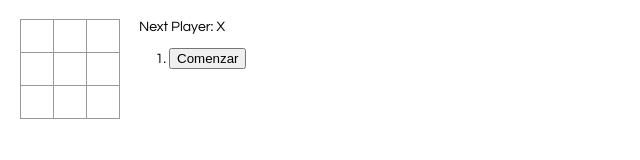
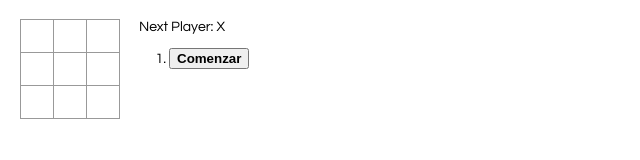
Before and after one commit to jaeirasnieto/TicTacToc, a React app in the folder my-app/: page / in a window 1280 px wide. Shown: the full height of the page, 0-640 px from the left. Built offline with nearby package versions, Linux system fonts and the light colour scheme.

Commit message:
Resaltar en negrita en punto en el historico en el que estamos

```diff
--- a/my-app/src/index.css
+++ b/my-app/src/index.css
@@ -48,3 +48,7 @@ body {
   .game-info {
     margin-left: 20px;
   }
+
+  .game-info-bold {
+    font-weight: bold;
+  }
--- a/my-app/src/index.js
+++ b/my-app/src/index.js
@@ -95,9 +95,16 @@ class Game extends React.Component {
       let row = step.posClick % 3 + 1;
       const desc = move ? 'Ir al movimiento (' + col  + ',' + row + ')': 'Comenzar';
 
+      let resaltar = '';
+      if(this.state.stepNumber === move) {
+        resaltar = 'game-info-bold';
+      } else {
+        resaltar = '';
+      }
+
       return (
         <li key={move}>
-          <button onClick={() => this.jumpTo(move)}>{desc}</button>
+          <button className={resaltar} onClick={() => this.jumpTo(move)}>{desc}</button>
         </li>
       );
     });
```
